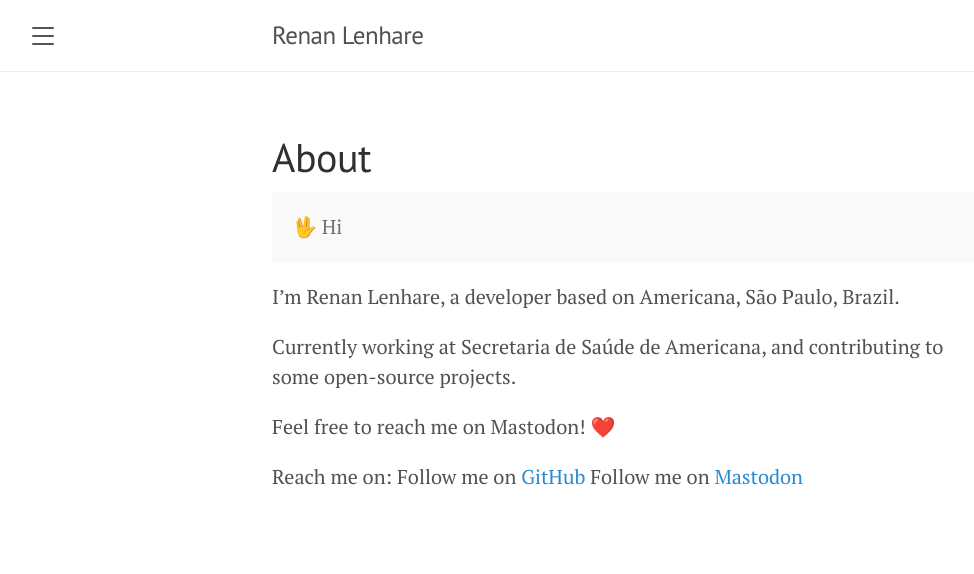
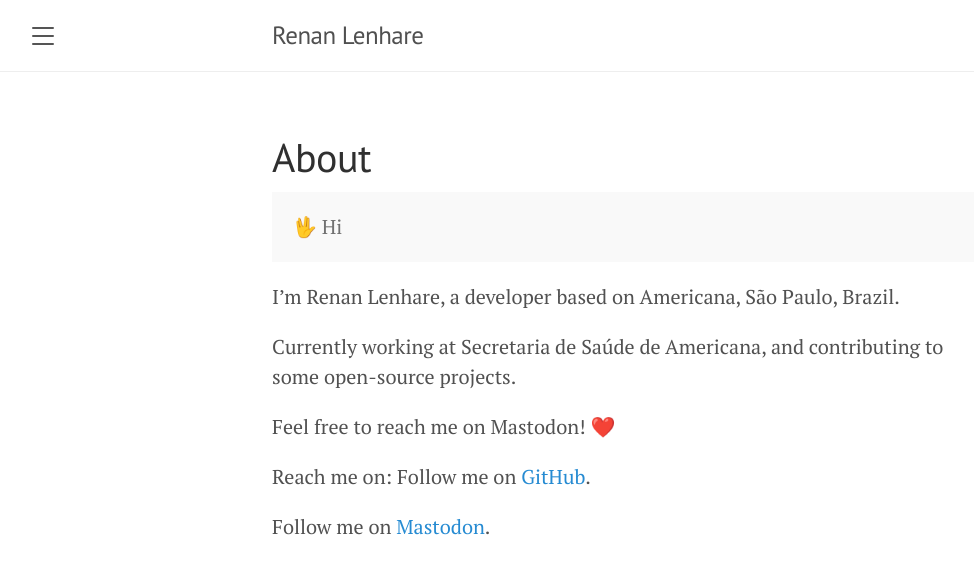
Before and after one commit to lenhare/lenhare.github.io, a Jekyll site: the page built from about.md, in a window 1280 px wide. Shown: the top 574 px of the page, without its empty margins (8-982 px from the left). Built offline with Jekyll 4.4.1, drawn with Linux system fonts in a browser that asks for light colours.

Commit message:
Atualização

```diff
--- a/_includes/sidebar.html
+++ b/_includes/sidebar.html
@@ -1,6 +1,6 @@
 <!-- Target for toggling the sidebar `.sidebar-checkbox` is for regular
      styles, `#sidebar-checkbox` for behavior. -->
-<input type="checkbox" class="sidebar-checkbox" id="sidebar-checkbox">
+<input type="checkbox" class="sidebar-checkbox" id="sidebar-checkbox" />
 
 <!-- Toggleable sidebar -->
 <div class="sidebar" id="sidebar">
@@ -9,30 +9,32 @@
   </div>
 
   <nav class="sidebar-nav">
-    <a class="sidebar-nav-item{% if page.title == 'Home' %} active{% endif %}" href="{{ '/' | absolute_url }}">Home</a>
+    <a
+      class="sidebar-nav-item{% if page.title == 'Home' %} active{% endif %}"
+      href="{{ '/' | absolute_url }}"
+      >Home</a
+    >
 
-    {% comment %}
-      The code below dynamically generates a sidebar nav of pages with
-      `layout: page` in the front-matter. See readme for usage.
-    {% endcomment %}
+    {% comment %} The code below dynamically generates a sidebar nav of pages
+    with `layout: page` in the front-matter. See readme for usage. {% endcomment
+    %} {% assign pages_list = site.pages | sort:"url" %} {% for node in
+    pages_list %} {% if node.title != null %} {% if node.layout == "page" %}
+    <a
+      class="sidebar-nav-item{% if page.url == node.url %} active{% endif %}"
+      href="{{ node.url | absolute_url }}"
+      >{{ node.title }}</a
+    >
+    {% endif %} {% endif %} {% endfor %}
 
-    {% assign pages_list = site.pages | sort:"url" %}
-    {% for node in pages_list %}
-      {% if node.title != null %}
-        {% if node.layout == "page" %}
-          <a class="sidebar-nav-item{% if page.url == node.url %} active{% endif %}" href="{{ node.url | absolute_url }}">{{ node.title }}</a>
-        {% endif %}
-      {% endif %}
-    {% endfor %}
-
-    <a class="sidebar-nav-item" href="{{ site.github.repo }}/archive/v{{ site.version }}.zip">Download</a>
-    <a class="sidebar-nav-item" href="{{ site.github.repo }}">GitHub project</a>
+    <a
+      class="sidebar-nav-item"
+      href="https://github.com/lenhare/lenhare.github.io"
+      >GitHub project</a
+    >
     <span class="sidebar-nav-item">Currently v{{ site.version }}</span>
   </nav>
 
   <div class="sidebar-item">
-    <p>
-      &copy; {{ site.time | date: '%Y' }}. All rights reserved.
-    </p>
+    <p>&copy; {{ site.time | date: '%Y' }}. All rights reserved.</p>
   </div>
 </div>
--- a/about.md
+++ b/about.md
@@ -14,5 +14,6 @@ Currently working at Secretaria de Saúde de Americana, and contributing to some
 Feel free to reach me on Mastodon! ❤️
 
 Reach me on:
-Follow me on [GitHub](https://github.com/lenhare)
-Follow me on [Mastodon](https://ursal.zone/lenhare)
+Follow me on [GitHub](https://github.com/lenhare).
+
+Follow me on [Mastodon](https://ursal.zone/lenhare).
```
